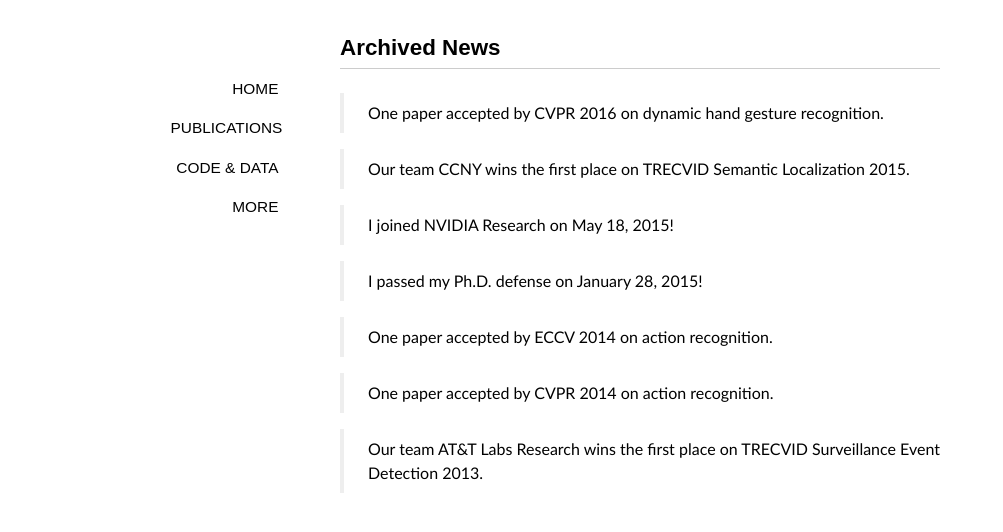
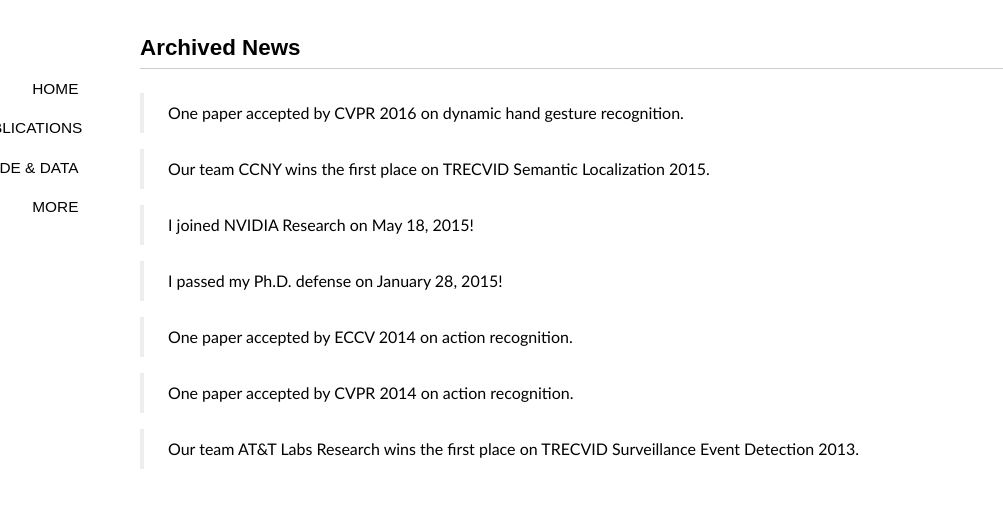
Before and after one commit to xiaodongyang/xiaodongyang.github.io, a Jekyll site: the page built from news.md, in a window 1280 px wide. Shown: the top 532 px of the page, without its empty margins (0-1003 px from the left). Built offline with Jekyll 4.4.1, drawn with Linux system fonts in a browser that asks for light colours; some web fonts are replaced.

Commit message:
Update style.css

```diff
--- a/media/css/style.css
+++ b/media/css/style.css
@@ -25,7 +25,7 @@
 blockquote{display:block;text-align:justify;border-left:4px solid #eeeeee;}
 blockquote{margin:1em 0em;padding-left:1.5em;}
 blockquote p{margin:0;padding:.5em 0;}
-#container{width:600px;margin:2em auto;display:block;padding:0 2em;}
+#container{width:1000px;margin:2em auto;display:block;padding:0 2em;}
 .content{font-size:16px;line-height:24px;}
 .content h1{padding:.5em 0;}
 .content img{max-width:600px;display:block;margin:4px auto;-webkit-box-shadow:#999 1px 1px 4px;-moz-box-shadow:#999 1px 1px 4px;box-shadow:#999 1px 1px 4px;}
```
